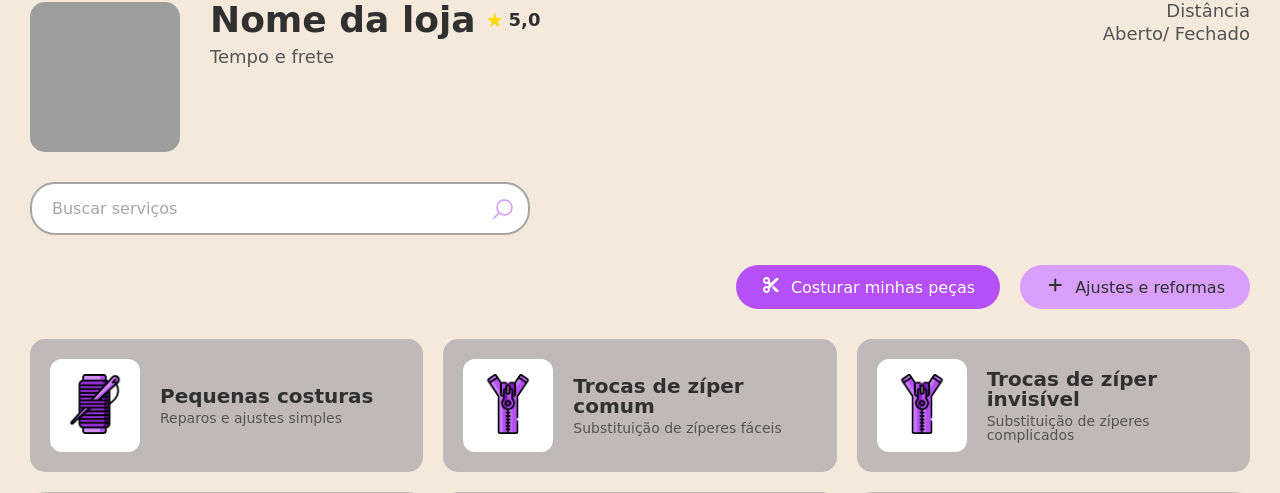
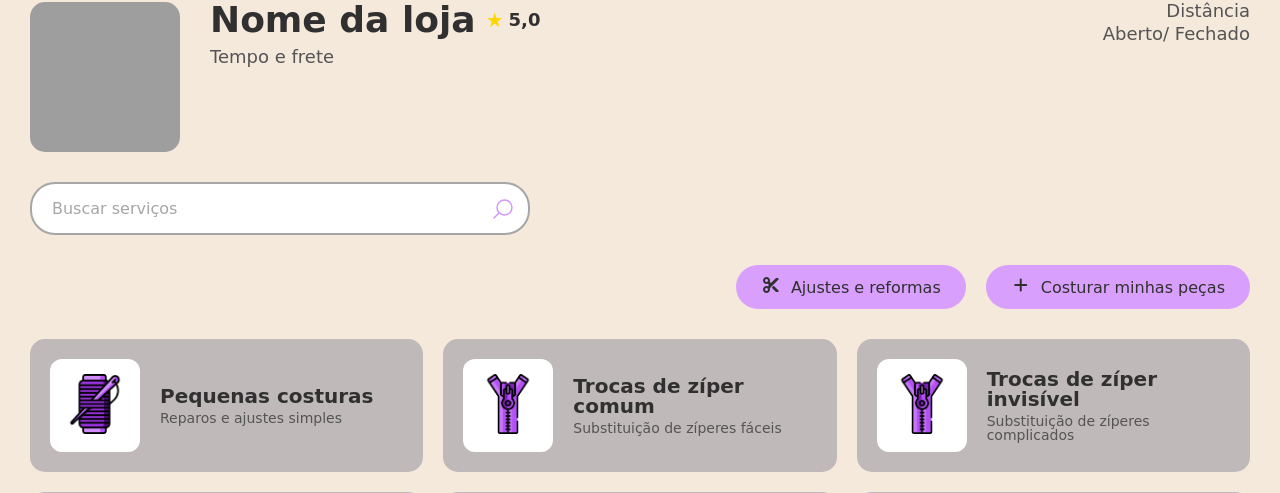
Before and after one commit to ZigZagTTE/zigzagprojeto, a PHP site: page /usuario/home-cliente-loja.php in a window 1280 px wide. Shown: the part 121-614 px from the top of the page. Run offline with PHP 8.4, Linux system fonts and the light colour scheme; some libraries are stand-ins or nearby versions; some web fonts are replaced; grey boxes are pictures that could not be loaded.

Commit message:
fazendo o javascript do home-loja

```diff
--- a/usuario/home-cliente-loja.php
+++ b/usuario/home-cliente-loja.php
@@ -68,13 +68,13 @@
             <!-- Categorias de Serviços -->
             <div class="categorias-servicos">
                 <div class="categoria-buttons">
-                    <button onclick="mostrarConteudo('conteudo1')" class="categoria-btn active">
+                    <button id="botao1" onclick="mostrarConteudoUm()" class="categoria-btn">
                         <i class="fa-solid fa-scissors categoria-icon"></i>
+                        Ajustes e reformas
+                    </button>
+                    <button id="botao2" onclick="mostrarConteudoDois()" class="categoria-btn">
+                        <i class="fa-solid fa-plus categoria-icon"></i>
                         Costurar minhas peças
-                    </button>
-                    <button onclick="mostrarConteudo('conteudo2')" class="categoria-btn">
-                        <i class="fa-solid fa-plus categoria-icon"></i>
-                        Ajustes e reformas
                     </button>
                 </div>
             </div>
@@ -204,7 +204,7 @@
                 </div>
             </div>
         </div>
-        <div id = "conteudo2" class="servicos_grid">
+        <div id = "conteudo2" class="personalizado_grid" style="display: none;">
 
         </div>
     </div>
@@ -226,16 +226,23 @@
             });
         });
         // Função para mostrar o conteúdo baseado no botão clicado
-    function mostrarConteudo(id) {
-      // Oculta todos os conteúdos
-        var conteudos = document.querySelectorAll('.servicos_grid');
-        conteudos.forEach(function(servicos_grid) {
-        servicos_grid.classList.remove('ativo');
-    });
+    function mostrarConteudoUm() {
+        let conteudoUm = document.querySelector('#conteudo1');
+        let conteudoUmPropriedadeDisplay = window.getComputedStyle(conteudoUm).display;
 
-      // Exibe o conteúdo correspondente ao botão clicado
-        var conteudoAtivo = document.getElementById(id);
-        conteudoAtivo.classList.add('ativo');
+        if (conteudoUmPropriedadeDisplay == "none") {
+            document.getElementById("conteudo1").style.display = "grid";
+            document.getElementById("conteudo2").style.display = "none";
+        }
+    }
+    function mostrarConteudoDois() {
+        let conteudoDois = document.querySelector('#conteudo2');
+        let conteudoDoisPropriedadeDisplay = window.getComputedStyle(conteudoDois).display;
+
+        if (conteudoDoisPropriedadeDisplay == "none") {
+            document.getElementById("conteudo2").style.display = "grid";
+            document.getElementById("conteudo1").style.display = "none";
+        }
     }
     </script>
 </body>
```
